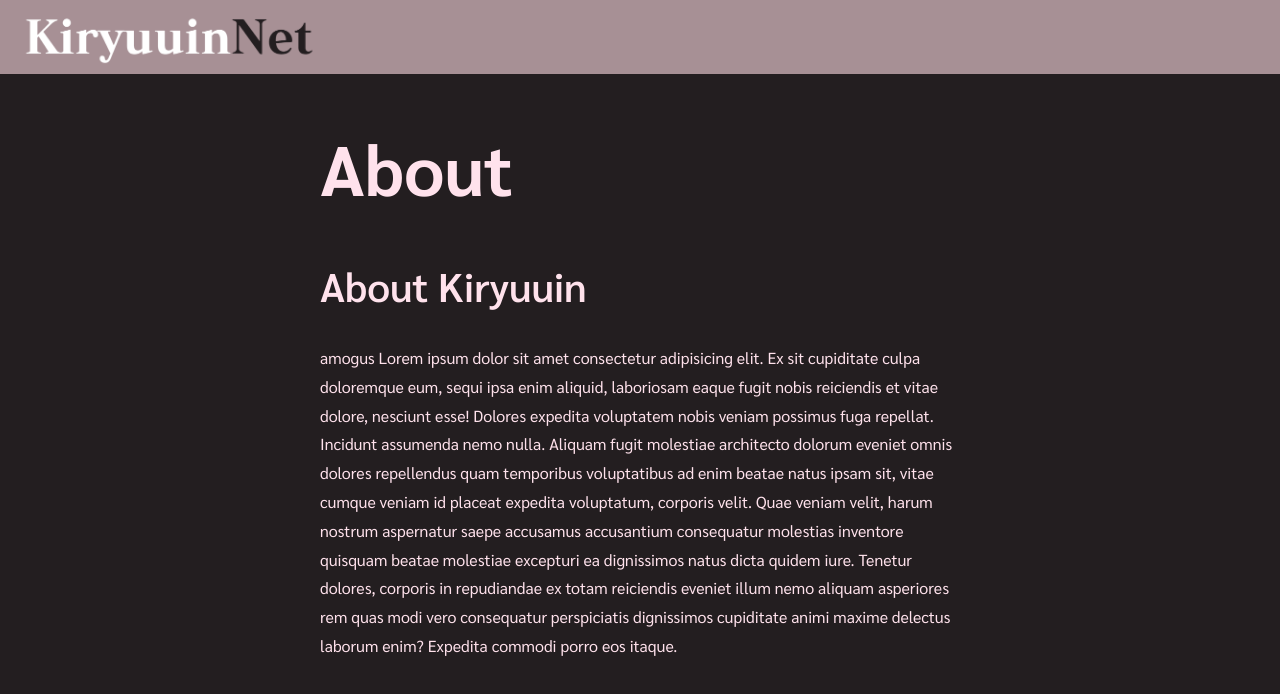
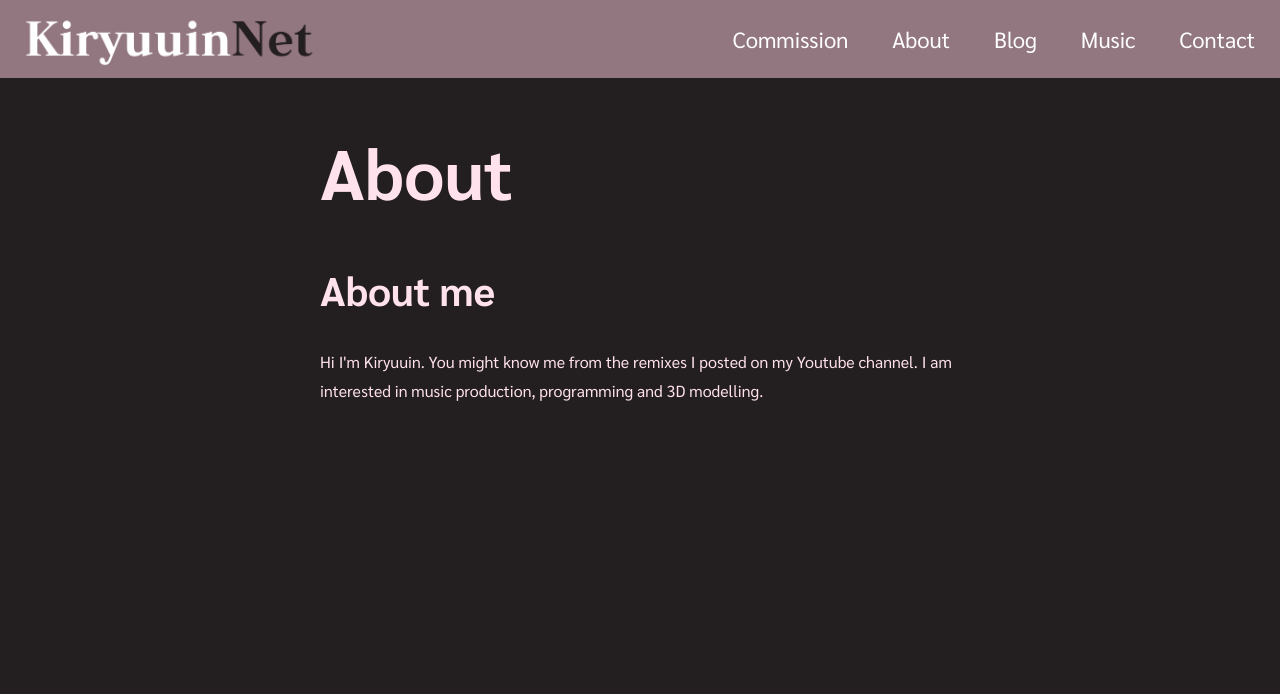
Before and after one commit to KiryuuinNFB/KiryuuinNet, a SvelteKit app in the folder Kiryuuinnet/front/Kiryuuinnet/: page /about in a window 1280 px wide. Shown: the top 694 px of the page. Built offline with nearby package versions, Linux system fonts and the light colour scheme.

Commit message:
added commission page and contact page

```diff
--- a/Kiryuuinnet/front/Kiryuuinnet/src/routes/(main)/+layout.svelte
+++ b/Kiryuuinnet/front/Kiryuuinnet/src/routes/(main)/+layout.svelte
@@ -4,6 +4,13 @@
 
 <header class="top">
     <a href="/"><img src={sitelogo} alt="KiryuuinNet" class="logo" height="60"></a>
+    <div class="buttons">
+        <a class="topbutton" href="/commission">Commission</a>
+        <a class="topbutton" href="/about">About</a>
+        <a class="topbutton" href="/about">Blog</a>
+        <a class="topbutton" href="/about">Music</a>
+        <a class="topbutton" href="/contact">Contact</a>
+    </div>
 </header>
 
 <slot>
--- a/Kiryuuinnet/front/Kiryuuinnet/src/routes/(main)/+page.svelte
+++ b/Kiryuuinnet/front/Kiryuuinnet/src/routes/(main)/+page.svelte
@@ -1,5 +1,5 @@
 <script>
-	let sitetitle = "Kiryuuinnet";
+	let sitetitle = "KiryuuinNet";
 	import Heading from "../head.svelte"
 </script>
 
--- a/Kiryuuinnet/front/Kiryuuinnet/src/routes/(main)/about/+page.svelte
+++ b/Kiryuuinnet/front/Kiryuuinnet/src/routes/(main)/about/+page.svelte
@@ -1,5 +1,5 @@
 <script>
-	let sitetitle = "About | Kiryuuinnet";
+	let sitetitle = "About | KiryuuinNet";
 	import Heading from "../../head.svelte"
 </script>
 
@@ -8,10 +8,11 @@
 <body>
 	<div class="content">
 		<h1 class="topic">About</h1>
-		<h2 class="subtopic">About Kiryuuin</h2>
+		<h2 class="subtopic">About me</h2>
 		<div class="walloftext">
 			<p>
-				amogus Lorem ipsum dolor sit amet consectetur adipisicing elit. Ex sit cupiditate culpa doloremque eum, sequi ipsa enim aliquid, laboriosam eaque fugit nobis reiciendis et vitae dolore, nesciunt esse! Dolores expedita voluptatem nobis veniam possimus fuga repellat. Incidunt assumenda nemo nulla. Aliquam fugit molestiae architecto dolorum eveniet omnis dolores repellendus quam temporibus voluptatibus ad enim beatae natus ipsam sit, vitae cumque veniam id placeat expedita voluptatum, corporis velit. Quae veniam velit, harum nostrum aspernatur saepe accusamus accusantium consequatur molestias inventore quisquam beatae molestiae excepturi ea dignissimos natus dicta quidem iure. Tenetur dolores, corporis in repudiandae ex totam reiciendis eveniet illum nemo aliquam asperiores rem quas modi vero consequatur perspiciatis dignissimos cupiditate animi maxime delectus laborum enim? Expedita commodi porro eos itaque.
+				Hi I'm Kiryuuin. You might know me from the remixes I posted on my <a href="https://www.youtube.com/@KiryuuinNFB" class="walloftextlink" target="_blank">Youtube channel</a>.
+				I am interested in music production, programming and 3D modelling.
 			</p>
 		</div>
 	</div>
--- a/Kiryuuinnet/front/Kiryuuinnet/src/routes/(main)/empty/+page.svelte
+++ b/Kiryuuinnet/front/Kiryuuinnet/src/routes/(main)/empty/+page.svelte
@@ -1,5 +1,5 @@
 <script>
-	let sitetitle = "Empty | Kiryuuinnet";
+	let sitetitle = "Empty | KiryuuinNet";
 	import Heading from "../../head.svelte"
 </script>
 
--- a/Kiryuuinnet/front/Kiryuuinnet/src/routes/+error.svelte
+++ b/Kiryuuinnet/front/Kiryuuinnet/src/routes/+error.svelte
@@ -7,6 +7,7 @@
 <title>{sitetitle}</title>
 
 <div class="content">
-    <h1 class="bigtopic">{page.status}</h1>
-    <h1 class="bigtopic">{page.error?.message}</h1>
+    <h1 class="topic">{page.status}</h1>
+    <h1 class="topic">{page.error?.message}</h1>
+    <a href="/" class="walloftextlink">Return to home page</a>
 </div>
--- a/Kiryuuinnet/front/Kiryuuinnet/static/themes/dark.css
+++ b/Kiryuuinnet/front/Kiryuuinnet/static/themes/dark.css
@@ -12,8 +12,10 @@ body {
 }
 
 :root {
+    --white: #FFFFFF;
     --main: #231e20;
-    --secondary: #a79095;
+    --secondary: #937780;
+    --teritary: #a79095 ;
     --accent: #ffe2ec;
 
 }
@@ -67,11 +69,29 @@ body {
 
 .subtopic {
     font-size: 40px;
-    font-weight: 600;
+    font-weight: About
+About Kiryuuin
+Hi I'm Kiryuuin. I'm a music producer that usually does remixes on my Youtube channel600;
 }
 
 .walloftext {
     font-family: Sarabun, Arial;
+    font-size: 16px;
+    line-height: 1.8;
+}
+
+.walloftextlink {
+    color: var(--accent);
+    -webkit-transition: 0.3s;
+    transition: 0.3s;
+    text-decoration: none;
+    font-family: Sarabun, Arial;
+    font-size: 16px;
+    line-height: 1.8;
+}
+
+.walloftextlink:hover {
+    color: var(--teritary);
     font-size: 16px;
     line-height: 1.8;
 }
@@ -87,5 +107,36 @@ body {
 
 .logo {
     margin-left: 10px;
+}
 
+.topbutton {
+    -webkit-transition: 0.3s;
+    transition: 0.3s;
+    font-family: Sarabun, Arial;
+    font-size: 22px;
+    color: var(--white);
+    padding: 20px;
+    display: inline-block;
+    text-decoration: none;
 }
+
+.topbutton:hover {
+
+    color: var(--white);
+    border-radius: 16px;
+    background-color: var(--teritary);
+    padding: 20px;
+    display: inline-block;
+    text-decoration: none;
+}
+
+.image {
+    border-radius: 16px;
+}
+
+.imagecontainer {
+    display: block;
+    margin-left: auto;
+    margin-right: auto;
+    width: 40%;
+}
```
Also changed, not shown: Kiryuuinnet/front/Kiryuuinnet/src/routes/(main)/commission/+page.svelte (added, +14 -0 lines), Kiryuuinnet/front/Kiryuuinnet/src/routes/(main)/contact/+page.svelte (added, +33 -0 lines).
